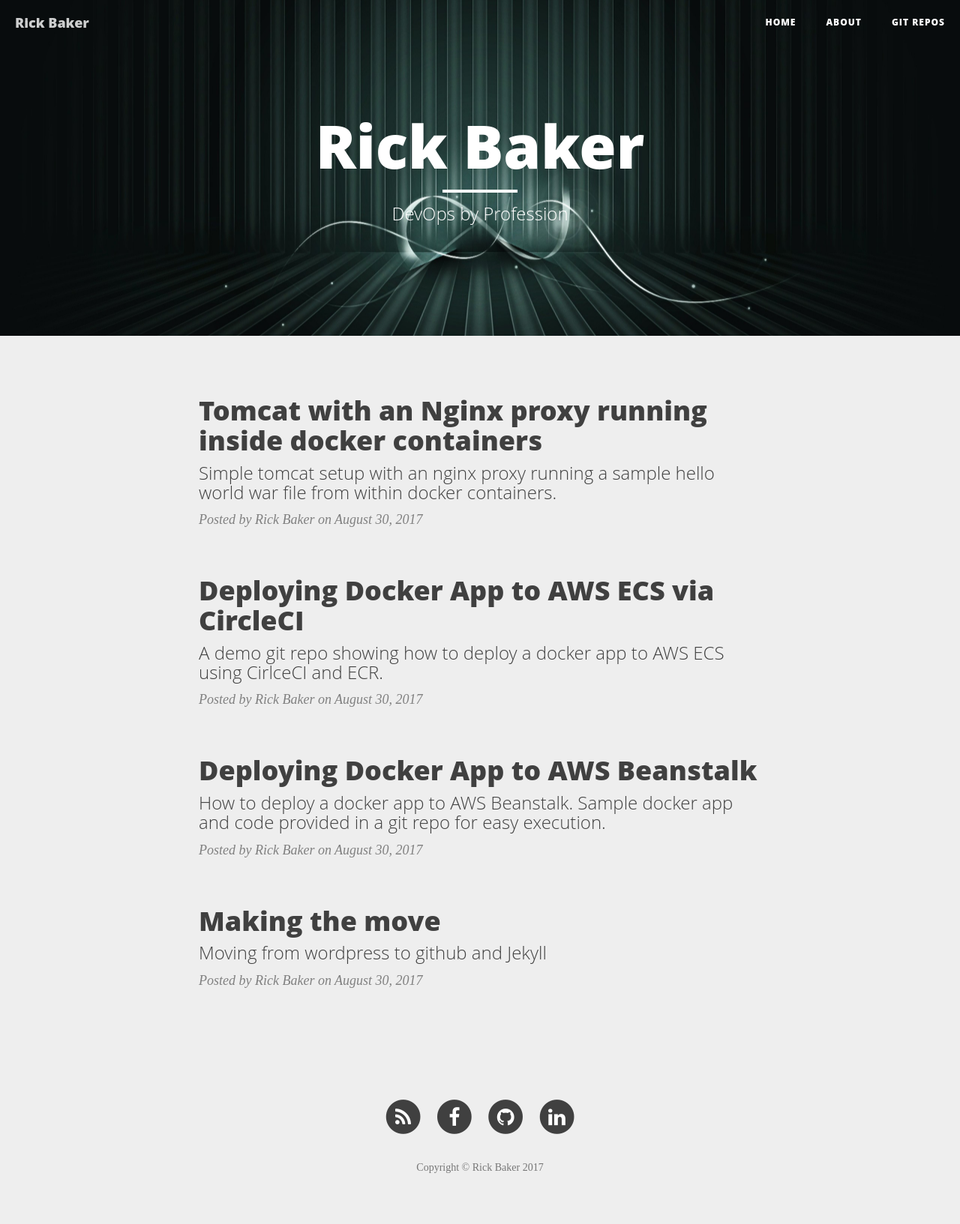
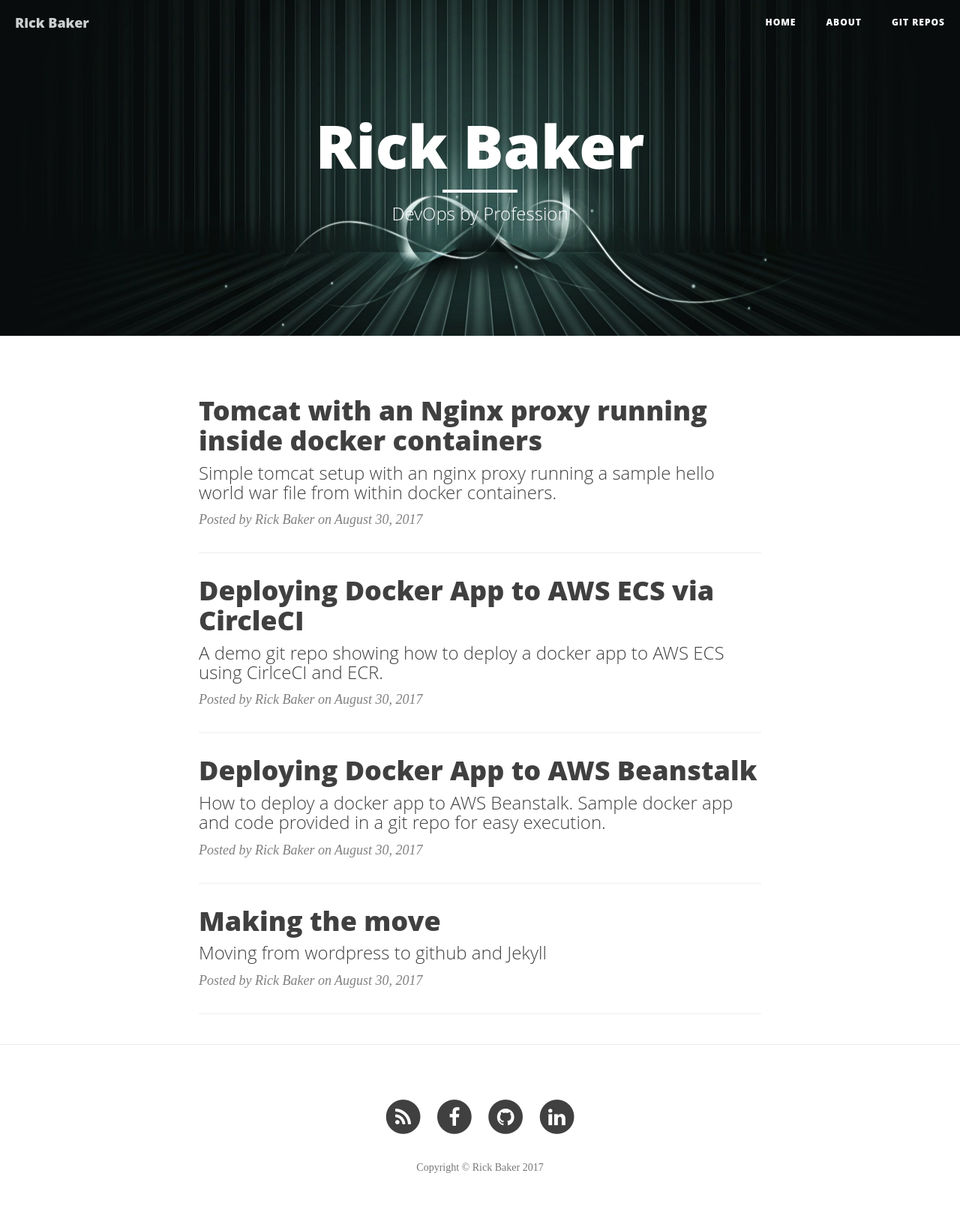
Before and after one commit to ricktbaker/ricktbaker.github.io, a Jekyll site: the page built from index.html, in a window 1280 px wide. Shown: the whole page at 75% size. Built offline with Jekyll 4.4.1, drawn with Linux system fonts in a browser that asks for light colours; nearby versions of some CDN libraries; some web fonts are replaced; the list of posts is cut into pages by our own code.

Commit message:
initial checkin

```diff
--- a/css/clean-blog.css
+++ b/css/clean-blog.css
@@ -8,7 +8,6 @@
   font-family: 'Lora', 'Times New Roman', serif;
   font-size: 20px;
   color: #404040;
-  background: #eeeeee;
 }
 p {
   line-height: 1.5;
```
